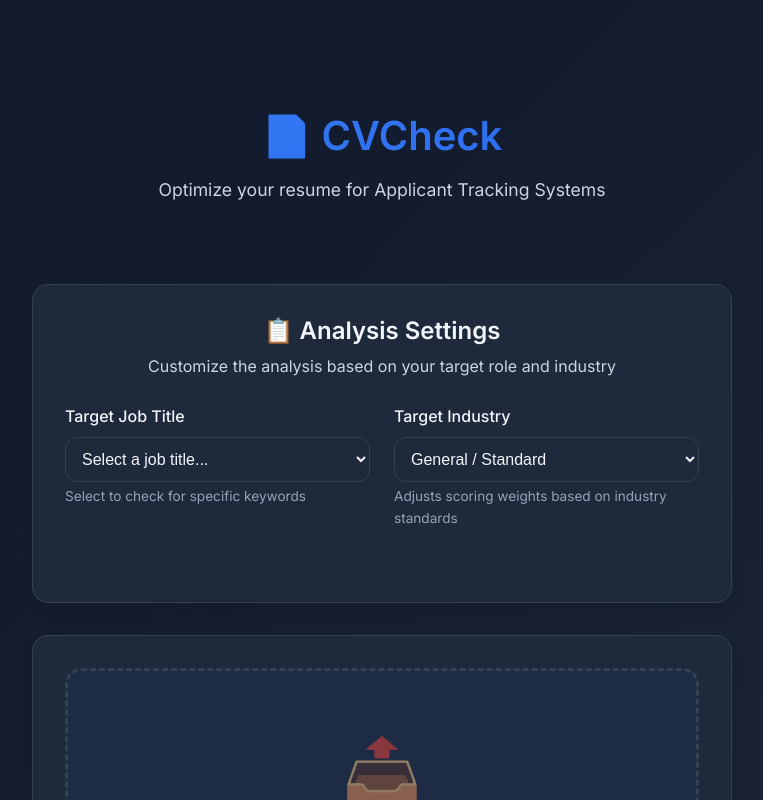
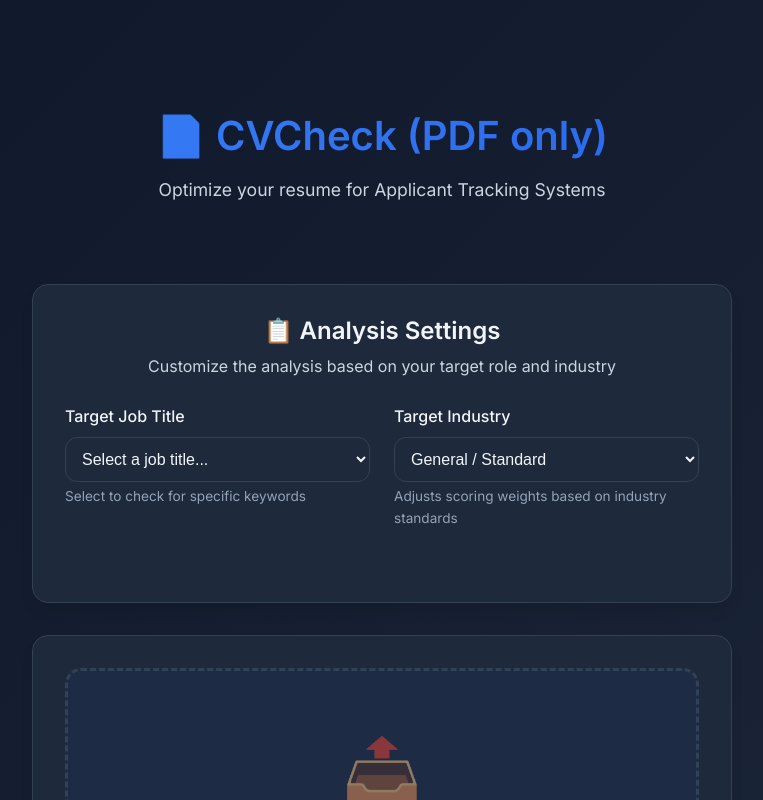
Before and after one commit to Seguleh/glowing-CV, a Vue app: page / in a window 1280 px wide. Shown: the top 800 px of the page, without its empty margins (258-1021 px from the left). Built offline with nearby package versions, Linux system fonts and the light colour scheme.

Commit message:
docs: update header to 'CVCheck (PDF only)'

```diff
--- a/src/App.vue
+++ b/src/App.vue
@@ -3,7 +3,7 @@
     <div class="container">
       <!-- Header -->
       <header class="header fade-in">
-        <h1>📄 CVCheck</h1>
+        <h1>📄 CVCheck (PDF only)</h1>
         <p class="subtitle">Optimize your resume for Applicant Tracking Systems</p>
       </header>
 
```
